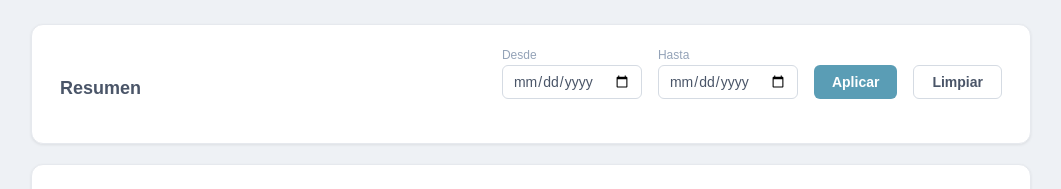
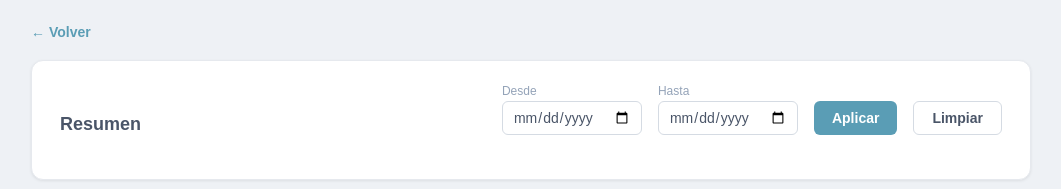
Before and after one commit to ludensproductions/reciplus-charts-django, a Django app: template apps/graphs/templates/graphs/index.html in a window 1280 px wide. Shown: the top 189 px of the page, without its empty margins (109-1170 px from the left). Run offline with Django 4.2, Linux system fonts and the light colour scheme; the template is opened without the code that fills it, so the values that code supplies are empty.

Commit message:
feat(graphs): agrega boton Volver a la pagina principal (reci.plus)

```diff
--- a/apps/graphs/static/graphs/css/graphs.css
+++ b/apps/graphs/static/graphs/css/graphs.css
@@ -1,5 +1,16 @@
 body { margin: 0; padding: 24px; background: #eef1f5; font-family: Arial, sans-serif; color: #4a5568; }
 .page { max-width: 1000px; margin: 0 auto; display: flex; flex-direction: column; gap: 20px; }
+.back-link {
+  display: inline-flex;
+  align-items: center;
+  gap: 6px;
+  align-self: flex-start;
+  font-size: 14px;
+  font-weight: 600;
+  color: #5A9DB5;
+  text-decoration: none;
+}
+.back-link:hover { color: #4d84a3; text-decoration: underline; }
 .card { background: #ffffff; border-radius: 12px; padding: 24px 28px; box-shadow: 0 1px 3px rgba(0,0,0,0.08); border: 1px solid #e6e9ee; }
 h1 { font-size: 18px; font-weight: 600; margin: 0; color: #4a5568; }
 .chart-header { display: flex; justify-content: space-between; align-items: flex-end; gap: 16px; flex-wrap: wrap; margin: 0 0 20px; }
--- a/apps/graphs/templates/graphs/index.html
+++ b/apps/graphs/templates/graphs/index.html
@@ -10,6 +10,7 @@
 </head>
 <body>
   <div class="page">
+    <a href="/" class="back-link">&larr; Volver</a>
     {% include "graphs/partials/_summary_cards.html" %}
     {% include "graphs/partials/_profits_losses.html" %}
 
```
